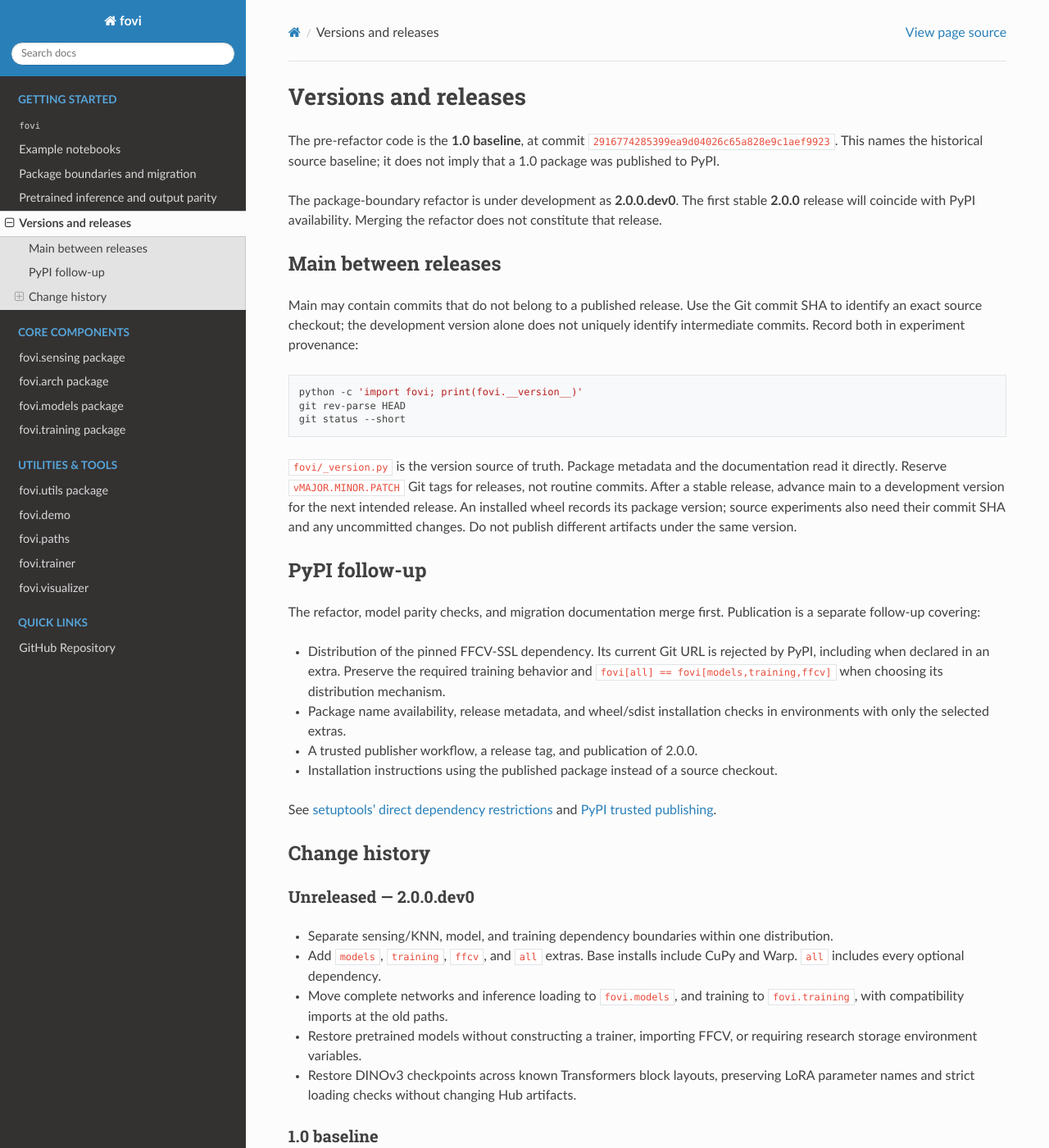
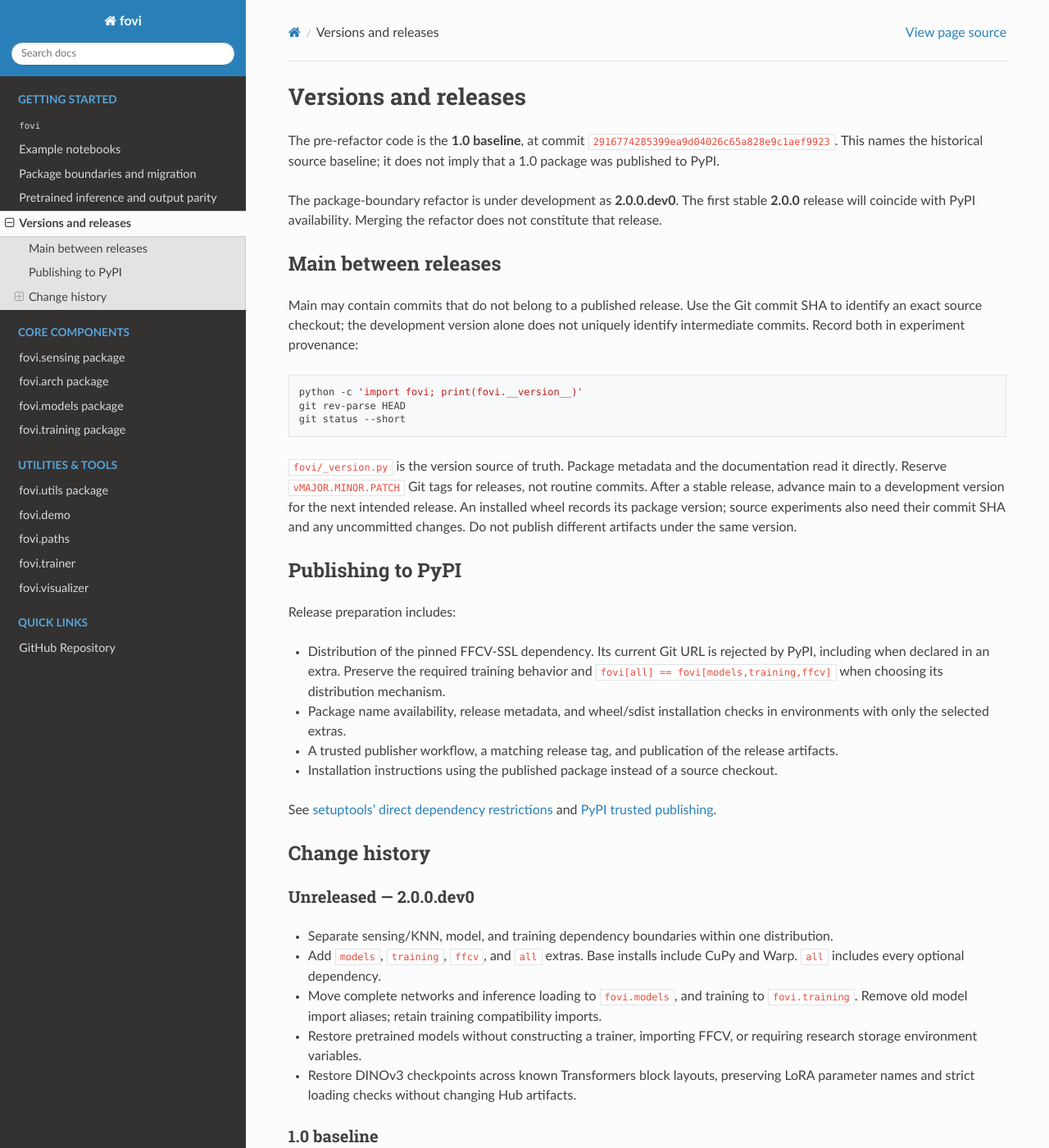
Before and after one commit to nblauch/fovi, a Sphinx documentation site: the page built from docs/releases.md, in a window 1280 px wide and 1400 px high. Shown: the whole window at 82% size. Built offline with Sphinx 7.4.7 and the Read the Docs theme 3.1.0, drawn with Linux system fonts in a browser that asks for light colours.

Commit message:
Describe PyPI publication without deferring it

```diff
--- a/docs/releases.md
+++ b/docs/releases.md
@@ -26,17 +26,16 @@ After a stable release, advance main to a development version for the next inten
 An installed wheel records its package version; source experiments also need their commit
 SHA and any uncommitted changes. Do not publish different artifacts under the same version.
 
-## PyPI follow-up
+## Publishing to PyPI
 
-The refactor, model parity checks, and migration documentation merge first. Publication
-is a separate follow-up covering:
+Release preparation includes:
 
 - Distribution of the pinned FFCV-SSL dependency. Its current Git URL is rejected by
   PyPI, including when declared in an extra. Preserve the required training behavior and
   `fovi[all] == fovi[models,training,ffcv]` when choosing its distribution mechanism.
 - Package name availability, release metadata, and wheel/sdist installation checks in
   environments with only the selected extras.
-- A trusted publisher workflow, a release tag, and publication of 2.0.0.
+- A trusted publisher workflow, a matching release tag, and publication of the release artifacts.
 - Installation instructions using the published package instead of a source checkout.
 
 See [setuptools' direct dependency restrictions](https://setuptools.pypa.io/en/stable/userguide/dependency_management.html#direct-url-dependencies)
@@ -50,7 +49,7 @@ and [PyPI trusted publishing](https://docs.pypi.org/trusted-publishers/).
 - Add `models`, `training`, `ffcv`, and `all` extras. Base installs include CuPy and
   Warp. `all` includes every optional dependency.
 - Move complete networks and inference loading to `fovi.models`, and training to
-  `fovi.training`, with compatibility imports at the old paths.
+  `fovi.training`. Remove old model import aliases; retain training compatibility imports.
 - Restore pretrained models without constructing a trainer, importing FFCV, or requiring
   research storage environment variables.
 - Restore DINOv3 checkpoints across known Transformers block layouts, preserving LoRA
```
